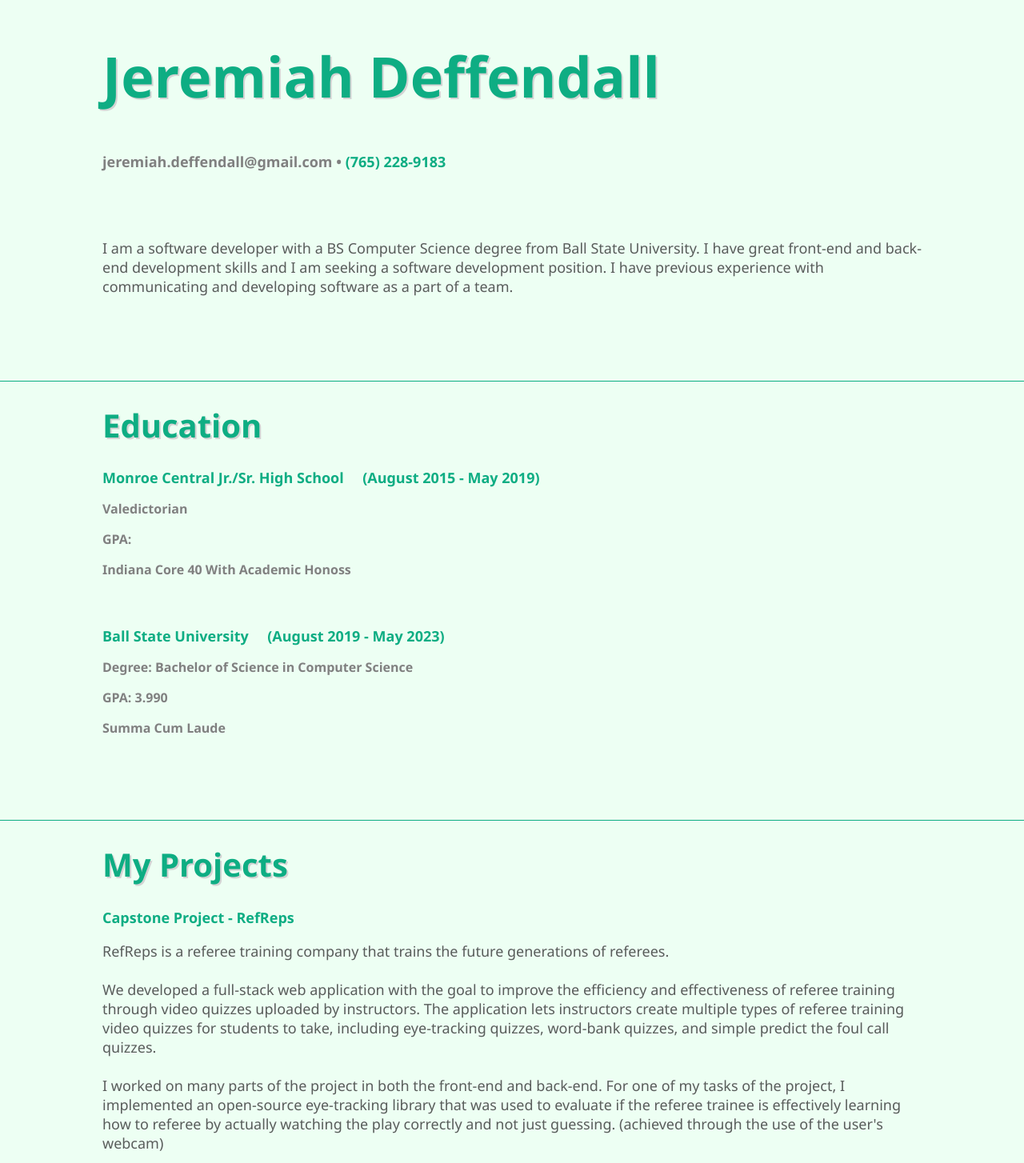
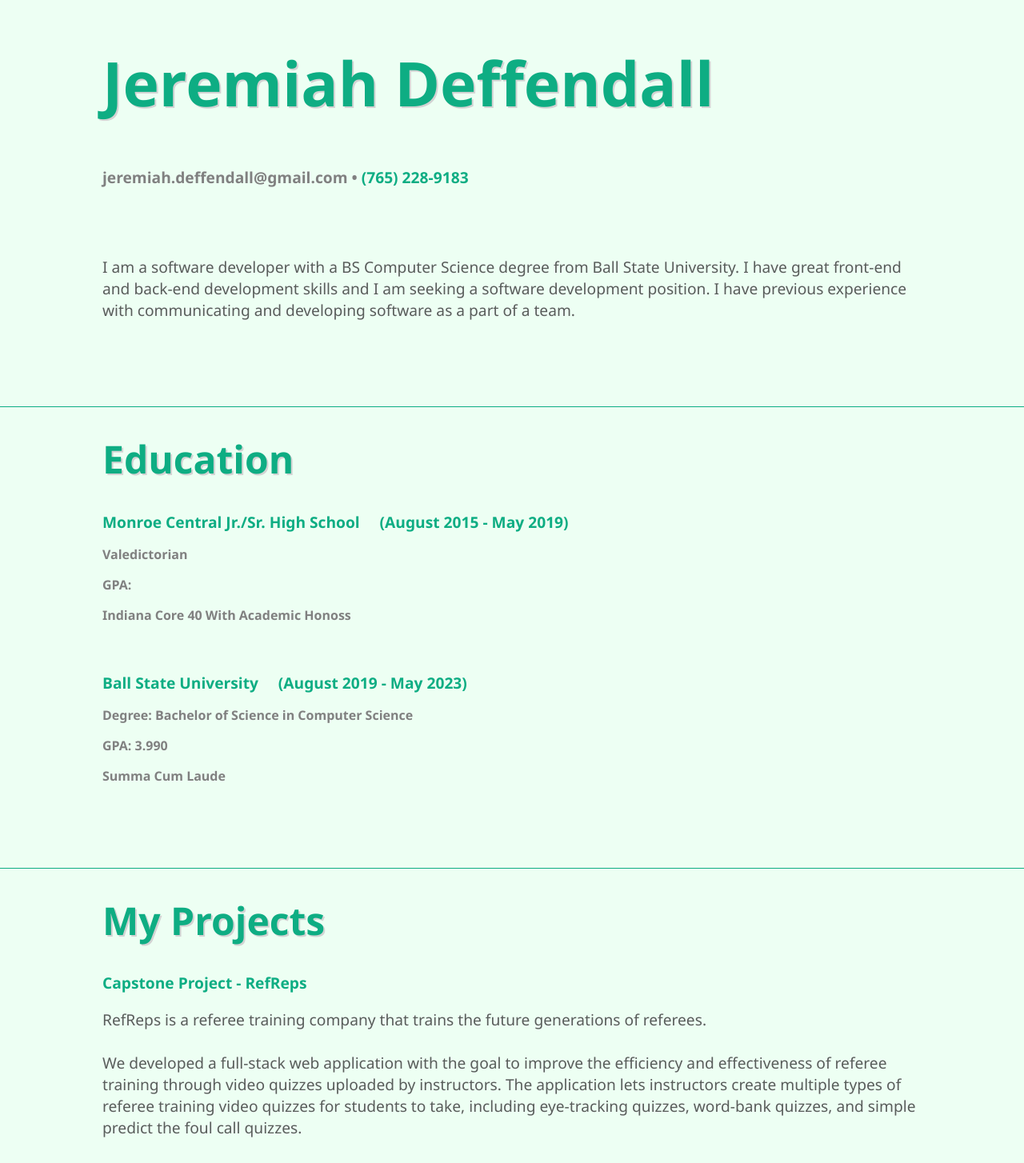
Before and after one commit to jddeffendal2/jddeffendal2.github.io, a Vue app in the folder portfolio-page/: page / in a window 1280 px wide. Shown: the top 1454 px of the page at 80% size. Built offline with nearby package versions, Linux system fonts and the light colour scheme.

Commit message:
update font size

```diff
--- a/portfolio-page/src/components/MyPortfolio.vue
+++ b/portfolio-page/src/components/MyPortfolio.vue
@@ -140,39 +140,39 @@ software as a part of a team.
   }
   .nameHeader {
     color: #0ead83;
-    font-size: 70px;
+    font-size: 4.8rem;
     text-shadow: lightgray 2px 2px;
     margin-left: 10%;
   }
   .divHeaders{
     color: #0ead83;
-    font-size: 40px;
+    font-size: 3rem;
     text-shadow: lightgray 2px 2px;
     margin-left: 10%;
   }
   .email {
     display: inline;
-    font-size: 18px;
+    font-size: 1.2rem;
     color: gray;
     font-weight: bold;
     margin-left: 10%;
   }
   .phoneNumber {
     display: inline;
-    font-size: 18px;
+    font-size: 1.2rem;
     color:#0ead83;
     font-weight: bold;
   }
   .summary {
     color: #595c5b;
-    font-size: 18px;
+    font-size: 1.2rem;
     margin-left: 10%;
     margin-right: 10%;
   }
 
   .projectDescription, .aboutMeDescription  {
     color: #595c5b;
-    font-size: 18px;
+    font-size: 1.2rem;
     margin-right: 10%;
   }
 
@@ -182,13 +182,8 @@ software as a part of a team.
   .schoolTitle{
     display: inline;
     font-weight: bold;
-    font-size: 18px;
+    font-size: 1.2rem;
     color: #0ead83;
-  }
-  .schoolDate {
-    font-weight: bold;
-    font-size: 13px;
-    color: gray;
   }
   .educationInfo, .skillsList, .aboutMeLIst {
     font-weight: bold;
@@ -196,7 +191,7 @@ software as a part of a team.
   }
   .divSmallTitles {
     font-weight: bold;
-    font-size: 18px;
+    font-size: 1.2rem;
     color: #0ead83;
   }
   .socialLink {
```
Also changed, not shown: 5 other files (tests, documents, lock files or other folders).
